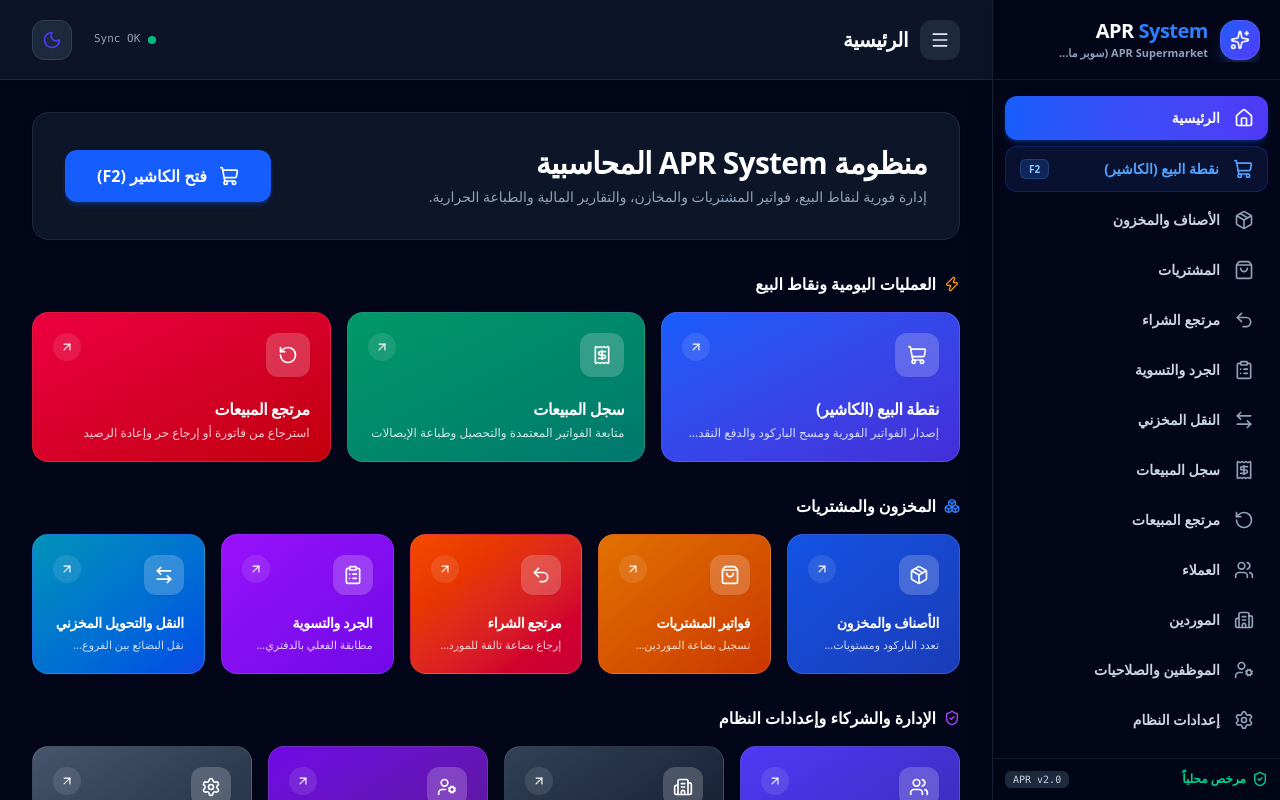
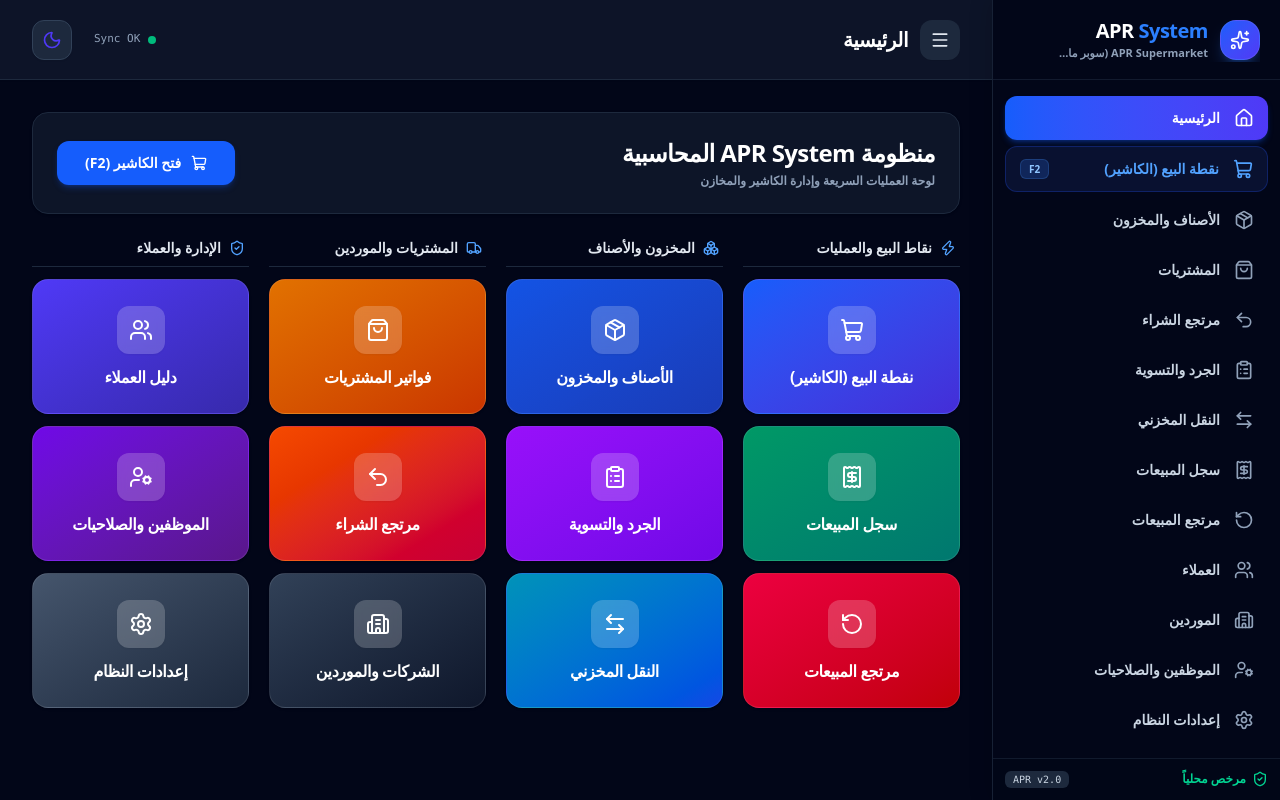
Before and after one commit to abdullahprocom/leopard-pos, a Next.js app: page /dashboard in a window 1280 px wide. Built offline with nearby package versions, Linux system fonts and the light colour scheme.

Commit message:
feat(ui): restructure dashboard into 4 ergonomic columns with centered big icons, bold titles, and zero clutter

```diff
--- a/src/app/dashboard/page.tsx
+++ b/src/app/dashboard/page.tsx
@@ -14,138 +14,169 @@
   Building2,
   UserCog,
   Settings,
-  ArrowUpRight,
   Boxes,
   ShieldCheck,
   Zap,
+  Truck,
 } from 'lucide-react'
 
-const quickTiles = [
+interface DashboardTile {
+  title: string
+  icon: any
+  href: string
+  gradient: string
+}
+
+interface TileGroup {
+  id: string
+  title: string
+  icon: any
+  tiles: DashboardTile[]
+}
+
+const groups: TileGroup[] = [
+  {
+    id: 'pos',
+    title: 'نقاط البيع والعمليات',
+    icon: Zap,
+    tiles: [
       {
         title: 'نقطة البيع (الكاشير)',
-    subtitle: 'إصدار الفواتير الفورية ومسح الباركود والدفع النقدي/فيزا',
         icon: ShoppingCart,
         href: '/dashboard/pos',
         gradient: 'from-blue-600 to-indigo-700 hover:from-blue-700 hover:to-indigo-800',
       },
       {
         title: 'سجل المبيعات',
-    subtitle: 'متابعة الفواتير المعتمدة والتحصيل وطباعة الإيصالات',
         icon: Receipt,
         href: '/dashboard/sales',
         gradient: 'from-emerald-600 to-teal-700 hover:from-emerald-700 hover:to-teal-800',
       },
       {
         title: 'مرتجع المبيعات',
-    subtitle: 'استرجاع من فاتورة أو إرجاع حر وإعادة الرصيد',
         icon: RotateCcw,
         href: '/dashboard/sales-returns',
         gradient: 'from-rose-600 to-red-700 hover:from-rose-700 hover:to-red-800',
       },
-]
-
-const inventoryTiles = [
+    ],
+  },
+  {
+    id: 'inventory',
+    title: 'المخزون والأصناف',
+    icon: Boxes,
+    tiles: [
       {
         title: 'الأصناف والمخزون',
-    subtitle: 'تعدد الباركود ومستويات التعبئة وتنبيهات النواقص',
         icon: Package,
         href: '/dashboard/items',
         gradient: 'from-blue-600/90 to-blue-800 hover:from-blue-700 hover:to-blue-900',
       },
       {
+        title: 'الجرد والتسوية',
+        icon: ClipboardList,
+        href: '/dashboard/stocktaking',
+        gradient: 'from-purple-600 to-violet-700 hover:from-purple-700 hover:to-violet-800',
+      },
+      {
+        title: 'النقل المخزني',
+        icon: ArrowLeftRight,
+        href: '/dashboard/transfers',
+        gradient: 'from-cyan-600 to-blue-700 hover:from-cyan-700 hover:to-blue-800',
+      },
+    ],
+  },
+  {
+    id: 'purchases',
+    title: 'المشتريات والموردين',
+    icon: Truck,
+    tiles: [
+      {
         title: 'فواتير المشتريات',
-    subtitle: 'تسجيل بضاعة الموردين وحسابات التكلفة والكميات',
         icon: ShoppingBag,
         href: '/dashboard/purchases',
         gradient: 'from-amber-600 to-orange-700 hover:from-amber-700 hover:to-orange-800',
       },
       {
         title: 'مرتجع الشراء',
-    subtitle: 'إرجاع بضاعة تالفة للمورد واسترداد النقدية',
         icon: Undo2,
         href: '/dashboard/purchase-returns',
         gradient: 'from-orange-600 to-rose-700 hover:from-orange-700 hover:to-rose-800',
       },
       {
-    title: 'الجرد والتسوية',
-    subtitle: 'مطابقة الفعلي بالدفتري وتسوية أرصدة العجز',
-    icon: ClipboardList,
-    href: '/dashboard/stocktaking',
-    gradient: 'from-purple-600 to-violet-700 hover:from-purple-700 hover:to-violet-800',
+        title: 'الشركات والموردين',
+        icon: Building2,
+        href: '/dashboard/suppliers',
+        gradient: 'from-slate-700 to-slate-900 hover:from-slate-800 hover:to-slate-950',
+      },
+    ],
   },
   {
-    title: 'النقل والتحويل المخزني',
-    subtitle: 'نقل البضائع بين الفروع والمستودعات',
-    icon: ArrowLeftRight,
-    href: '/dashboard/transfers',
-    gradient: 'from-cyan-600 to-blue-700 hover:from-cyan-700 hover:to-blue-800',
-  },
-]
-
-const managementTiles = [
+    id: 'management',
+    title: 'الإدارة والعملاء',
+    icon: ShieldCheck,
+    tiles: [
       {
         title: 'دليل العملاء',
-    subtitle: 'بيانات العملاء وسجل المشتريات والتواصل',
         icon: Users,
         href: '/dashboard/customers',
         gradient: 'from-indigo-600 to-indigo-800 hover:from-indigo-700 hover:to-indigo-900',
       },
       {
-    title: 'الشركات والموردين',
-    subtitle: 'بيانات الموردين والأرصدة المستحقة',
-    icon: Building2,
-    href: '/dashboard/suppliers',
-    gradient: 'from-slate-700 to-slate-900 hover:from-slate-800 hover:to-slate-950',
-  },
-  {
         title: 'الموظفين والصلاحيات',
-    subtitle: 'أدوار الكاشير والمشرفين ورموز PIN السريعة',
         icon: UserCog,
         href: '/dashboard/employees',
         gradient: 'from-violet-700 to-purple-900 hover:from-violet-800 hover:to-purple-950',
       },
       {
         title: 'إعدادات النظام',
-    subtitle: 'بيانات المتجر والطباعة الحرارية والمزامنة',
         icon: Settings,
         href: '/dashboard/settings',
         gradient: 'from-slate-600 to-slate-800 hover:from-slate-700 hover:to-slate-900',
+      },
+    ],
   },
 ]
 
 export default function DashboardPage() {
   return (
-    <div className="space-y-8" dir="rtl">
+    <div className="space-y-6 select-none" dir="rtl">
 
-      {/* Clean Enterprise Cockpit Header */}
-      <div className="bg-slate-900/90 rounded-2xl p-6 sm:p-8 text-white border border-slate-800 flex flex-col md:flex-row justify-between items-start md:items-center gap-6 shadow-sm">
+      {/* Cockpit Executive Header */}
+      <div className="bg-white dark:bg-slate-900/90 rounded-2xl p-5 sm:p-6 text-slate-900 dark:text-white border border-slate-200/90 dark:border-slate-800 flex flex-col sm:flex-row justify-between items-start sm:items-center gap-4 shadow-sm transition-colors">
         <div>
-          <h1 className="text-2xl sm:text-3xl font-black tracking-tight text-white">
+          <h1 className="text-xl sm:text-2xl font-black tracking-tight text-slate-900 dark:text-white">
             منظومة APR System المحاسبية
           </h1>
-          <p className="text-slate-400 mt-1.5 text-xs sm:text-sm font-medium max-w-2xl">
-            إدارة فورية لنقاط البيع، فواتير المشتريات والمخازن، والتقارير المالية والطباعة الحرارية.
+          <p className="text-slate-500 dark:text-slate-400 mt-1 text-xs font-semibold">
+            لوحة العمليات السريعة وإدارة الكاشير والمخازن
           </p>
         </div>
 
         <Link href="/dashboard/pos" className="w-full sm:w-auto shrink-0">
-          <button className="w-full sm:w-auto flex items-center justify-center gap-3 bg-blue-600 hover:bg-blue-500 text-white px-8 py-3.5 rounded-xl font-black text-base shadow-md shadow-blue-600/25 active:scale-95 transition-all cursor-pointer">
-            <ShoppingCart className="w-5 h-5" />
+          <button className="w-full sm:w-auto flex items-center justify-center gap-2.5 bg-blue-600 hover:bg-blue-500 active:bg-blue-700 text-white px-7 py-3 rounded-xl font-black text-sm shadow-md shadow-blue-600/25 active:scale-95 transition-all cursor-pointer">
+            <ShoppingCart className="w-4 h-4" />
             فتح الكاشير (F2)
           </button>
         </Link>
       </div>
 
-      {/* Section 1: Quick Operations */}
-      <div className="space-y-4">
-        <div className="flex items-center gap-2 text-slate-900 dark:text-white font-black text-base">
-          <Zap className="w-4 h-4 text-amber-500" />
-          <span>العمليات اليومية ونقاط البيع</span>
+      {/* 4 Functional Columns Grid */}
+      <div className="grid grid-cols-1 sm:grid-cols-2 lg:grid-cols-4 gap-5">
+        {groups.map((group) => {
+          const GroupIcon = group.icon
+          return (
+            <div key={group.id} className="flex flex-col space-y-3">
+
+              {/* Group Column Header */}
+              <div className="flex items-center gap-2 px-1 text-slate-700 dark:text-slate-200 font-extrabold text-sm border-b border-slate-200/80 dark:border-slate-800 pb-2">
+                <GroupIcon className="w-4 h-4 text-blue-600 dark:text-blue-400 shrink-0" />
+                <span>{group.title}</span>
               </div>
 
-        <div className="grid grid-cols-1 sm:grid-cols-2 lg:grid-cols-3 gap-4">
-          {quickTiles.map((tile) => {
-            const Icon = tile.icon
+              {/* Tiles List in Column */}
+              <div className="flex flex-col gap-3">
+                {group.tiles.map((tile) => {
+                  const TileIcon = tile.icon
                   return (
                     <Link
                       key={tile.href}
@@ -153,120 +184,30 @@
                       className={`
                         bg-gradient-to-br ${tile.gradient}
                         rounded-2xl p-5 text-white
-                  transition-all duration-200 transform hover:-translate-y-0.5 hover:shadow-lg active:scale-[0.99]
-                  flex flex-col justify-between min-h-[150px] relative overflow-hidden group border border-white/10
+                        transition-transform duration-150 ease-out hover:-translate-y-0.5 active:scale-95
+                        flex flex-col items-center justify-center text-center
+                        min-h-[125px] sm:min-h-[135px] border border-white/10 shadow-sm hover:shadow-md cursor-pointer group
                       `}
                     >
-                <div className="flex items-start justify-between">
-                  <div className="w-11 h-11 rounded-xl bg-white/20 backdrop-blur-md flex items-center justify-center shadow-xs group-hover:scale-105 transition-transform duration-200">
-                    <Icon className="w-5 h-5 text-white" />
-                  </div>
-                  <div className="w-7 h-7 rounded-full bg-white/10 group-hover:bg-white/20 flex items-center justify-center transition-colors">
-                    <ArrowUpRight className="w-3.5 h-3.5 text-white" />
-                  </div>
+                      {/* Centered Large Icon */}
+                      <div className="w-12 h-12 rounded-xl bg-white/20 backdrop-blur-xs flex items-center justify-center shadow-xs group-hover:scale-110 transition-transform duration-150">
+                        <TileIcon className="w-6 h-6 text-white" />
                       </div>
 
-                <div className="mt-4">
-                  <h3 className="text-base font-black tracking-tight text-white mb-1">
+                      {/* Centered Bold Title */}
+                      <h3 className="text-sm sm:text-base font-black tracking-tight text-white mt-3 text-center leading-snug">
                         {tile.title}
                       </h3>
-                  <p className="text-xs font-medium text-white/80 line-clamp-1">
-                    {tile.subtitle}
-                  </p>
-                </div>
                     </Link>
                   )
                 })}
               </div>
+
             </div>
-
-      {/* Section 2: Inventory & Supply Chain */}
-      <div className="space-y-4">
-        <div className="flex items-center gap-2 text-slate-900 dark:text-white font-black text-base">
-          <Boxes className="w-4 h-4 text-blue-500" />
-          <span>المخزون والمشتريات</span>
-        </div>
-
-        <div className="grid grid-cols-1 sm:grid-cols-2 md:grid-cols-3 lg:grid-cols-3 xl:grid-cols-5 gap-4">
-          {inventoryTiles.map((tile) => {
-            const Icon = tile.icon
-            return (
-              <Link
-                key={tile.href}
-                href={tile.href}
-                className={`
-                  bg-gradient-to-br ${tile.gradient}
-                  rounded-2xl p-5 text-white
-                  transition-all duration-200 transform hover:-translate-y-0.5 hover:shadow-lg active:scale-[0.99]
-                  flex flex-col justify-between min-h-[140px] relative overflow-hidden group border border-white/10
-                `}
-              >
-                <div className="flex items-start justify-between">
-                  <div className="w-10 h-10 rounded-xl bg-white/20 backdrop-blur-md flex items-center justify-center shadow-xs group-hover:scale-105 transition-transform duration-200">
-                    <Icon className="w-5 h-5 text-white" />
-                  </div>
-                  <div className="w-7 h-7 rounded-full bg-white/10 group-hover:bg-white/20 flex items-center justify-center transition-colors">
-                    <ArrowUpRight className="w-3.5 h-3.5 text-white" />
-                  </div>
-                </div>
-
-                <div className="mt-3">
-                  <h3 className="text-sm font-black tracking-tight text-white mb-1">
-                    {tile.title}
-                  </h3>
-                  <p className="text-[11px] font-medium text-white/80 line-clamp-1">
-                    {tile.subtitle}
-                  </p>
-                </div>
-              </Link>
           )
         })}
       </div>
-      </div>
 
-      {/* Section 3: Management & Administration */}
-      <div className="space-y-4">
-        <div className="flex items-center gap-2 text-slate-900 dark:text-white font-black text-base">
-          <ShieldCheck className="w-4 h-4 text-purple-500" />
-          <span>الإدارة والشركاء وإعدادات النظام</span>
-        </div>
-
-        <div className="grid grid-cols-1 sm:grid-cols-2 lg:grid-cols-4 gap-4">
-          {managementTiles.map((tile) => {
-            const Icon = tile.icon
-            return (
-              <Link
-                key={tile.href}
-                href={tile.href}
-                className={`
-                  bg-gradient-to-br ${tile.gradient}
-                  rounded-2xl p-5 text-white
-                  transition-all duration-200 transform hover:-translate-y-0.5 hover:shadow-lg active:scale-[0.99]
-                  flex flex-col justify-between min-h-[140px] relative overflow-hidden group border border-white/10
-                `}
-              >
-                <div className="flex items-start justify-between">
-                  <div className="w-10 h-10 rounded-xl bg-white/20 backdrop-blur-md flex items-center justify-center shadow-xs group-hover:scale-105 transition-transform duration-200">
-                    <Icon className="w-5 h-5 text-white" />
-                  </div>
-                  <div className="w-7 h-7 rounded-full bg-white/10 group-hover:bg-white/20 flex items-center justify-center transition-colors">
-                    <ArrowUpRight className="w-3.5 h-3.5 text-white" />
-                  </div>
-                </div>
-
-                <div className="mt-3">
-                  <h3 className="text-sm font-black tracking-tight text-white mb-1">
-                    {tile.title}
-                  </h3>
-                  <p className="text-[11px] font-medium text-white/80 line-clamp-1">
-                    {tile.subtitle}
-                  </p>
-                </div>
-              </Link>
-            )
-          })}
-        </div>
-      </div>
     </div>
   )
 }
```
Lines whose indentation alone changed are shown as unchanged.
